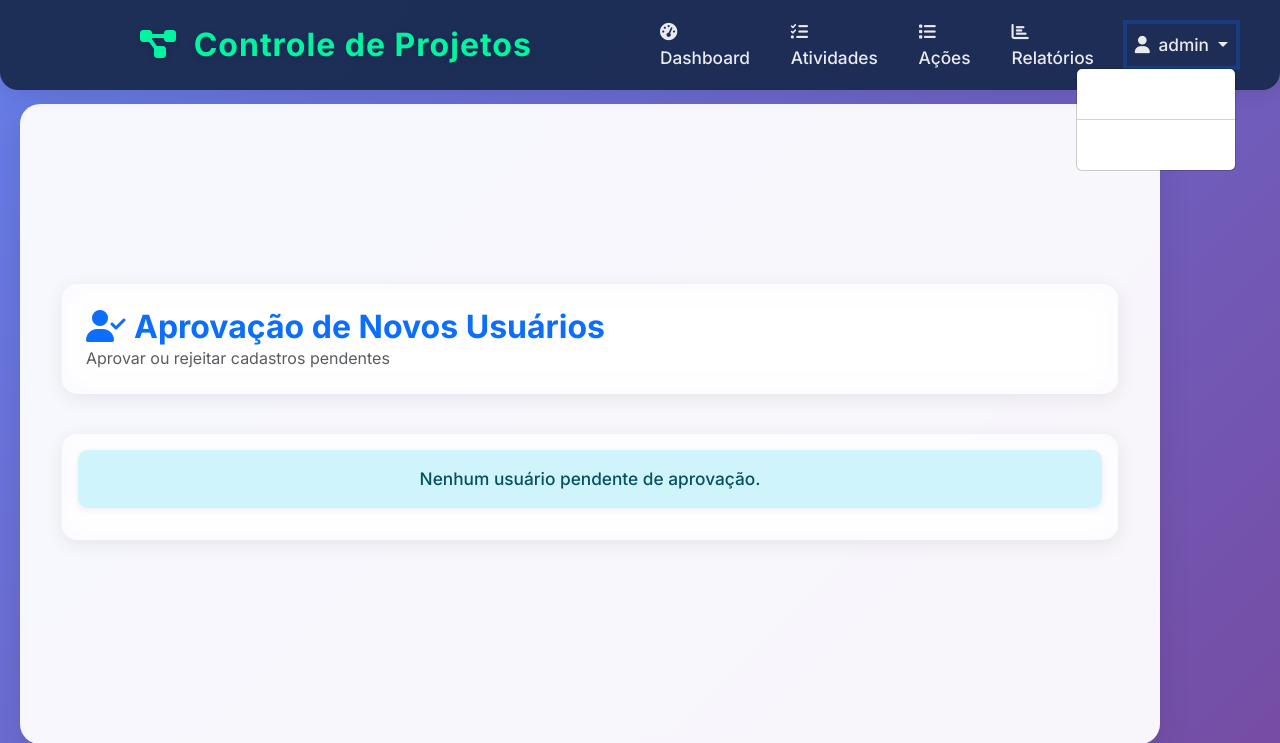
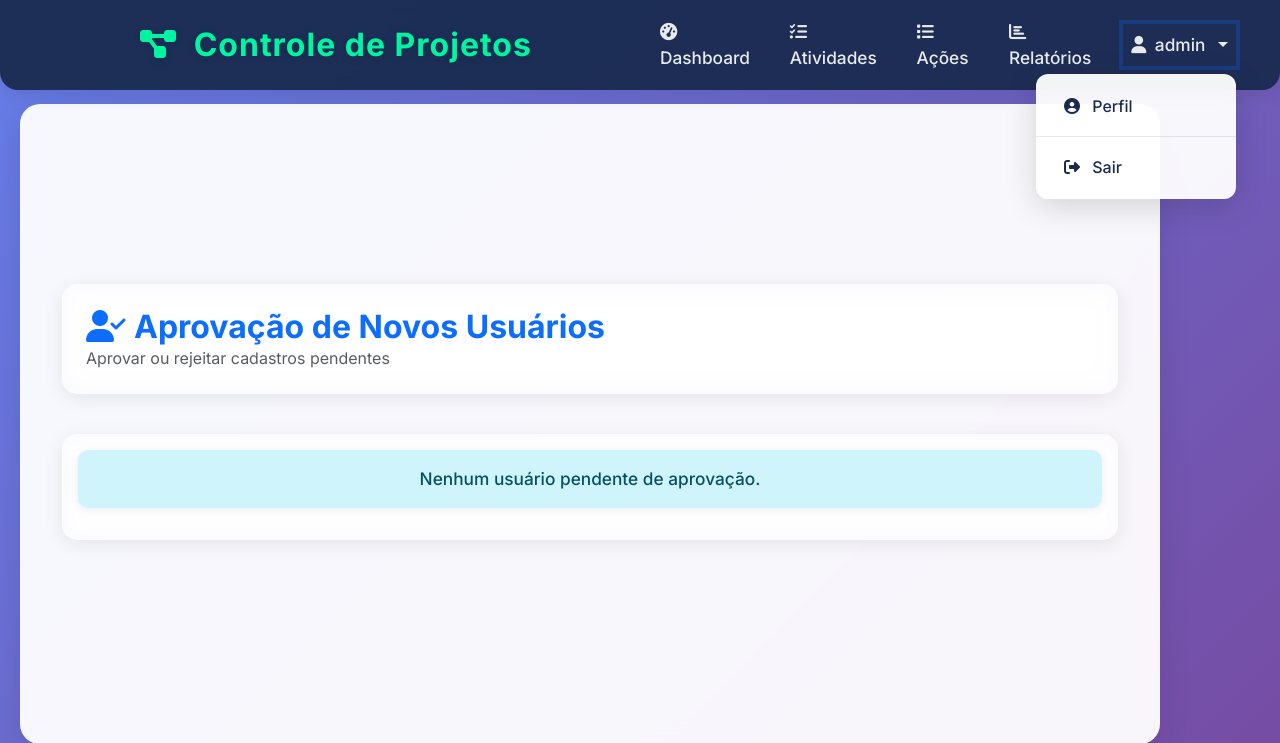
Before and after one commit to Paulobpaiva/Sistema-de-Controle-de-Projeto, a Django app: page /accounts/aprovacao/ in a window 1280 px wide, after a click on "admin". Shown: the top 743 px of the page. Run offline with Django 5.2, Linux system fonts and the light colour scheme; a user stored in the database is signed in; data comes from the database, SQL or seed files in the repository.

Commit message:
Fix: Melhorar dropdown do perfil - Adicionado CSS específico para dropdown com glassmorphism - Implementado JavaScript para garantir funcionamento correto - Corrigido problema de dropdown só aparecer no hover - Melhorada experiência mobile - Dropdown agora funciona com clique e tem animações suaves

```diff
--- a/static/css/custom.css
+++ b/static/css/custom.css
@@ -36,17 +36,59 @@ body {
     text-shadow: 0 2px 8px rgba(0,0,0,0.08);
 }
 
-.nav-link, .dropdown-item {
+.nav-link {
     font-weight: 500;
     font-size: 1.08rem;
     color: #fff !important;
     transition: background 0.2s, color 0.2s;
 }
 
-.nav-link:hover, .dropdown-item:hover, .nav-link.active {
+.nav-link:hover, .nav-link.active {
     background: var(--accent-color);
     color: #1A2B50 !important;
     border-radius: 10px;
+}
+
+/* Dropdown específico */
+.dropdown-menu {
+    background: rgba(255, 255, 255, 0.95) !important;
+    backdrop-filter: blur(10px) !important;
+    border: none !important;
+    border-radius: 12px !important;
+    box-shadow: 0 8px 32px rgba(0, 0, 0, 0.15) !important;
+    margin-top: 8px !important;
+    padding: 8px 0 !important;
+    min-width: 200px !important;
+}
+
+.dropdown-item {
+    color: var(--primary-color) !important;
+    font-weight: 500 !important;
+    padding: 10px 20px !important;
+    transition: all 0.3s ease !important;
+    border-radius: 8px !important;
+    margin: 2px 8px !important;
+    background: transparent !important;
+}
+
+.dropdown-item:hover {
+    background: var(--accent-color) !important;
+    color: white !important;
+    transform: translateX(5px) !important;
+}
+
+.dropdown-divider {
+    margin: 8px 0 !important;
+    border-color: rgba(26, 43, 80, 0.1) !important;
+}
+
+.dropdown-toggle::after {
+    margin-left: 8px !important;
+    transition: transform 0.3s ease !important;
+}
+
+.dropdown.show .dropdown-toggle::after {
+    transform: rotate(180deg) !important;
 }
 
 .main-content {
--- a/templates/base.html
+++ b/templates/base.html
@@ -209,6 +209,54 @@
         .priority-high { background-color: #F8D7DA; color: #721C24; }
         .priority-urgent { background-color: #F5C6CB; color: #721C24; }
 
+        /* Dropdown Styles */
+        .dropdown-menu {
+            background: rgba(255, 255, 255, 0.95);
+            backdrop-filter: blur(10px);
+            border: none;
+            border-radius: 12px;
+            box-shadow: 0 8px 32px rgba(0, 0, 0, 0.15);
+            margin-top: 8px;
+            padding: 8px 0;
+            min-width: 200px;
+        }
+
+        .dropdown-item {
+            color: var(--primary-color) !important;
+            font-weight: 500;
+            padding: 10px 20px;
+            transition: all 0.3s ease;
+            border-radius: 8px;
+            margin: 2px 8px;
+        }
+
+        .dropdown-item:hover {
+            background: var(--accent-color) !important;
+            color: white !important;
+            transform: translateX(5px);
+        }
+
+        .dropdown-divider {
+            margin: 8px 0;
+            border-color: rgba(26, 43, 80, 0.1);
+        }
+
+        .dropdown-toggle::after {
+            margin-left: 8px;
+            transition: transform 0.3s ease;
+        }
+
+        .dropdown.show .dropdown-toggle::after {
+            transform: rotate(180deg);
+        }
+
+        /* Garantir que o dropdown apareça */
+        .dropdown-menu.show {
+            display: block !important;
+            opacity: 1 !important;
+            visibility: visible !important;
+        }
+
         @media (max-width: 768px) {
             .main-content {
                 margin: 10px;
@@ -217,6 +265,14 @@
 
             .kpi-number {
                 font-size: 2rem;
+            }
+
+            .dropdown-menu {
+                position: fixed !important;
+                top: 70px !important;
+                right: 10px !important;
+                left: 10px !important;
+                width: auto !important;
             }
         }
     </style>
@@ -326,6 +382,52 @@
     <!-- jQuery -->
     <script src="https://code.jquery.com/jquery-3.6.0.min.js"></script>
 
+    <script>
+        // Garantir que o dropdown funcione corretamente
+        document.addEventListener('DOMContentLoaded', function() {
+            // Inicializar todos os dropdowns
+            var dropdownElementList = [].slice.call(document.querySelectorAll('.dropdown-toggle'));
+            var dropdownList = dropdownElementList.map(function (dropdownToggleEl) {
+                return new bootstrap.Dropdown(dropdownToggleEl);
+            });
+
+            // Adicionar evento de clique para fechar dropdown quando clicar fora
+            document.addEventListener('click', function(event) {
+                var dropdowns = document.querySelectorAll('.dropdown');
+                dropdowns.forEach(function(dropdown) {
+                    if (!dropdown.contains(event.target)) {
+                        var dropdownMenu = dropdown.querySelector('.dropdown-menu');
+                        if (dropdownMenu.classList.contains('show')) {
+                            bootstrap.Dropdown.getInstance(dropdown.querySelector('.dropdown-toggle')).hide();
+                        }
+                    }
+                });
+            });
+
+            // Melhorar a experiência do dropdown no mobile
+            if (window.innerWidth <= 768) {
+                var dropdownToggles = document.querySelectorAll('.dropdown-toggle');
+                dropdownToggles.forEach(function(toggle) {
+                    toggle.addEventListener('click', function(e) {
+                        e.preventDefault();
+                        var dropdown = this.closest('.dropdown');
+                        var dropdownMenu = dropdown.querySelector('.dropdown-menu');
+
+                        if (dropdownMenu.classList.contains('show')) {
+                            dropdownMenu.classList.remove('show');
+                        } else {
+                            // Fechar outros dropdowns
+                            document.querySelectorAll('.dropdown-menu.show').forEach(function(menu) {
+                                menu.classList.remove('show');
+                            });
+                            dropdownMenu.classList.add('show');
+                        }
+                    });
+                });
+            }
+        });
+    </script>
+
     {% block extra_js %}{% endblock %}
 </body>
 </html>
```
